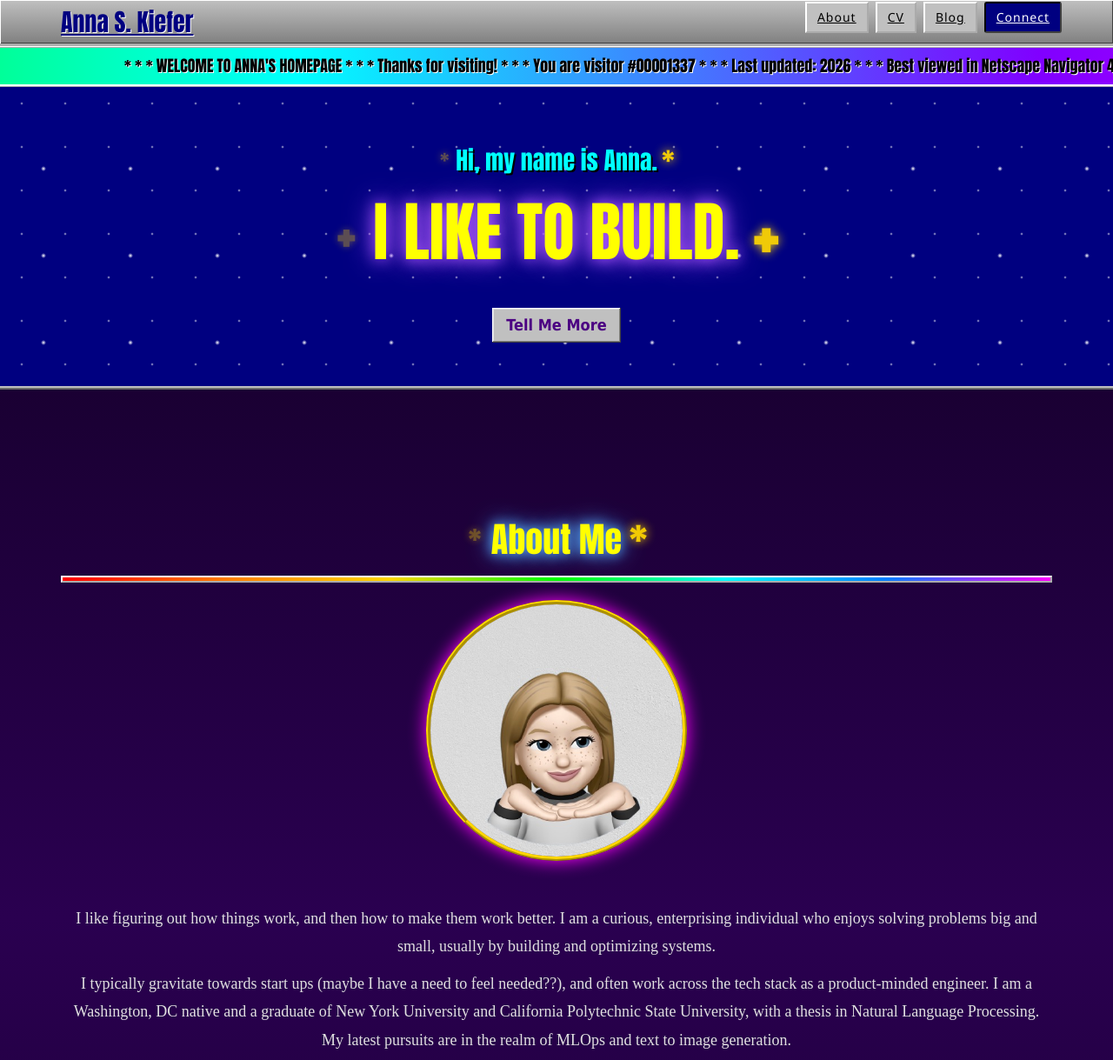
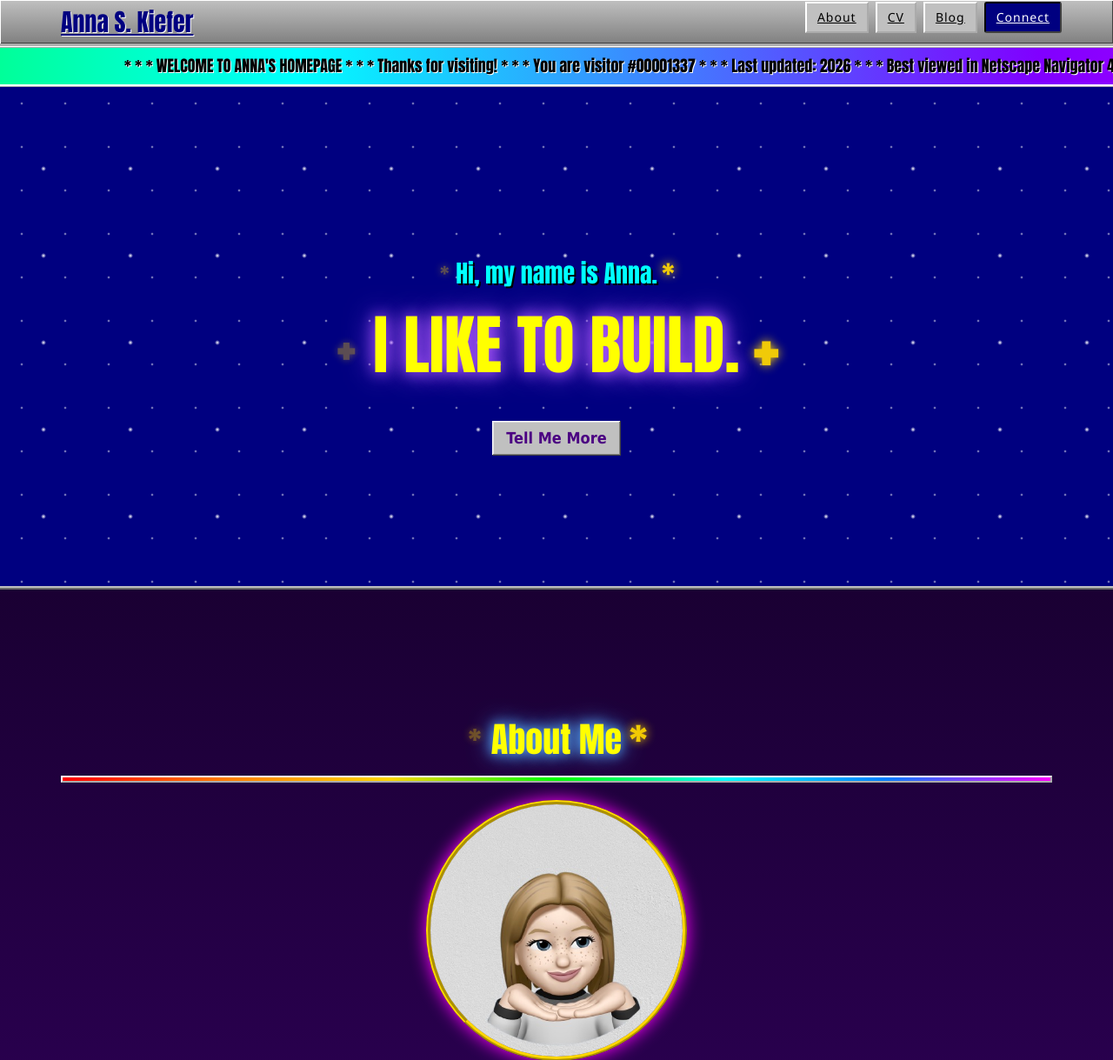
Before and after one commit to askiefer/website-annaskiefer, a PHP site: page /index.html in a window 1280 px wide. Shown: the top 1219 px of the page at 87% size. Run offline with PHP 8.4, Linux system fonts and the light colour scheme; some libraries are stand-ins or nearby versions; some web fonts are replaced.

Commit message:
Increase header section height
Co-Authored-By: Claude Opus 4.5 <noreply@anthropic.com>

```diff
--- a/css/agency.css
+++ b/css/agency.css
@@ -258,8 +258,8 @@ header .intro-text .intro-heading {
 }
 @media (min-width: 768px) {
   header .intro-text {
-    padding-top: 120px;
-    padding-bottom: 50px;
+    padding-top: 250px;
+    padding-bottom: 150px;
   }
   header .intro-text .intro-lead-in {
     font-family: "Droid Serif", "Helvetica Neue", Helvetica, Arial, sans-serif;
```
